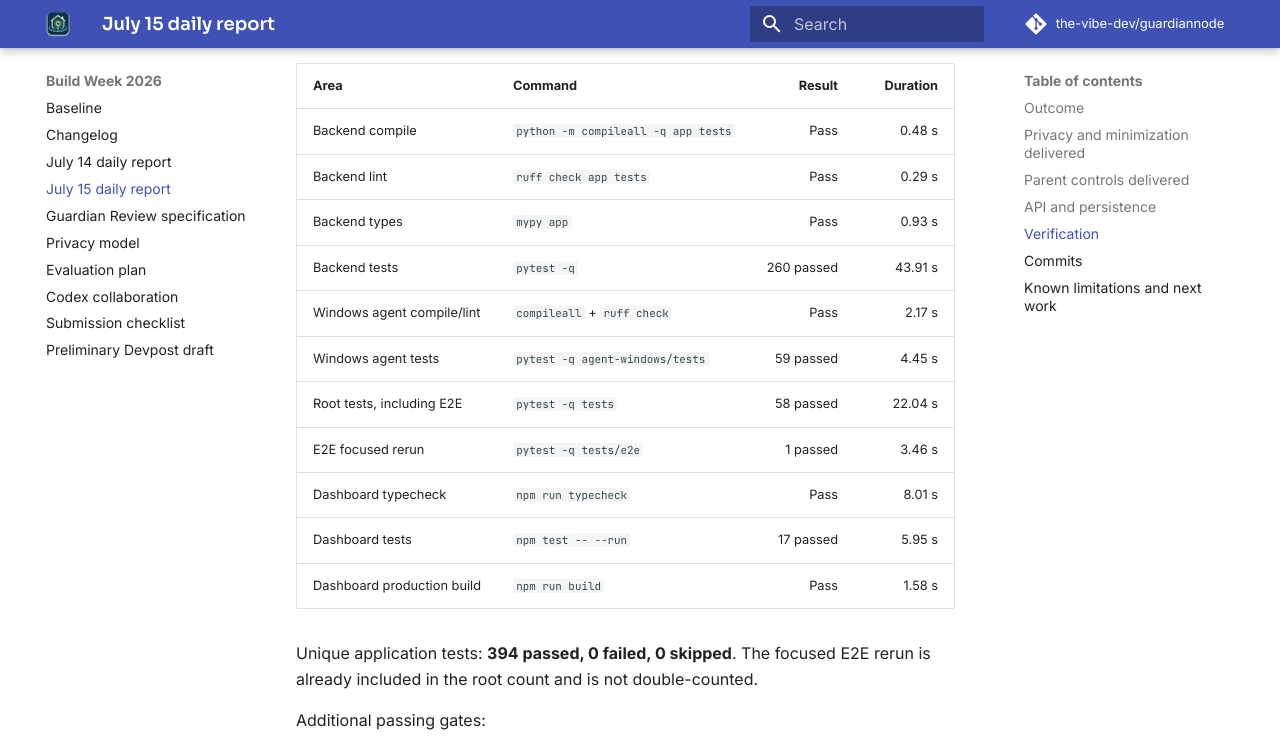
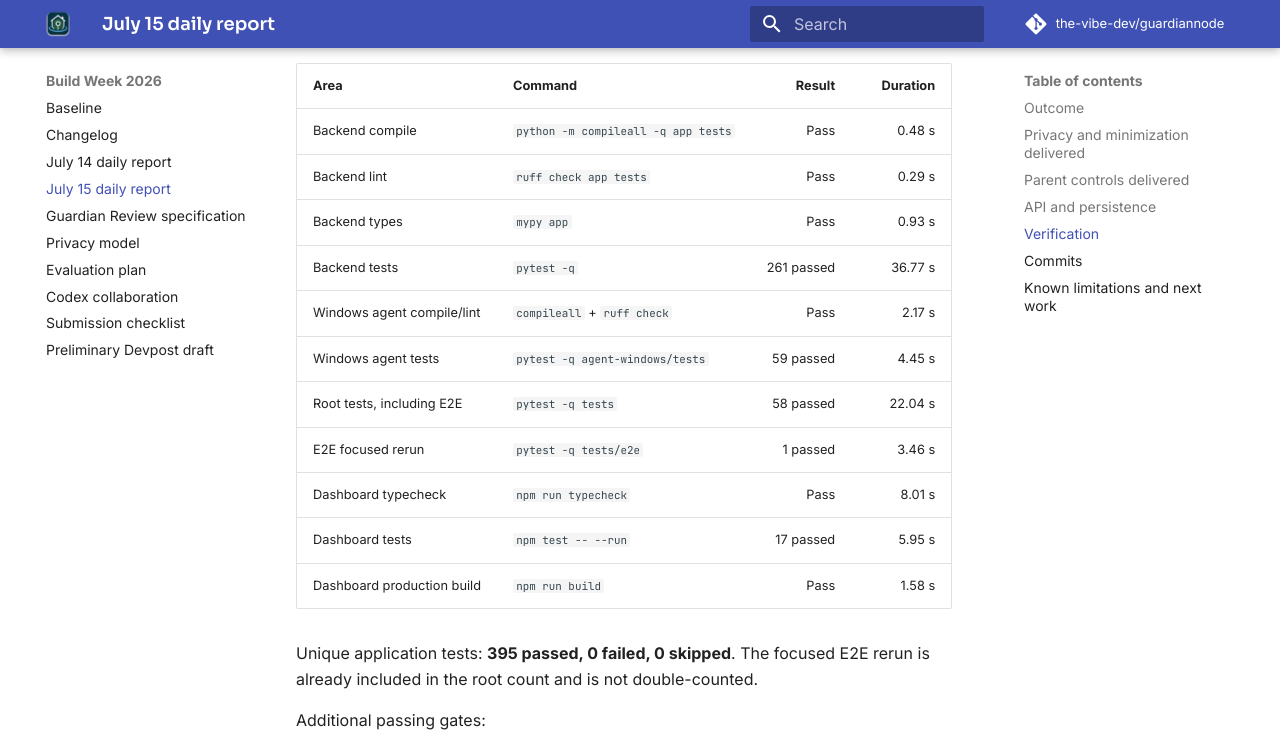
Before and after one commit to the-vibe-dev/guardiannode, an MkDocs documentation site: the page built from docs/build-week/DAILY_2026-07-15.md, in a window 1280 px wide and 1400 px high, scrolled down 1722 px. Shown: the top 752 px of the window. Built offline with MkDocs 1.6.1 and Material for MkDocs 9.7.7, drawn with Linux system fonts in a browser that asks for light colours; comment, search, counter and statistics services are not loaded; some of the changed text lies outside the part shown.

Commit message:
docs: finalize July 15 verification report

```diff
--- a/docs/build-week/DAILY_2026-07-15.md
+++ b/docs/build-week/DAILY_2026-07-15.md
@@ -60,7 +60,7 @@ environment, Node 24.18.0, npm 11.16.0, America/New_York on 2026-07-15.
 | Backend compile | `python -m compileall -q app tests` | Pass | 0.48 s |
 | Backend lint | `ruff check app tests` | Pass | 0.29 s |
 | Backend types | `mypy app` | Pass | 0.93 s |
-| Backend tests | `pytest -q` | 260 passed | 43.91 s |
+| Backend tests | `pytest -q` | 261 passed | 36.77 s |
 | Windows agent compile/lint | `compileall` + `ruff check` | Pass | 2.17 s |
 | Windows agent tests | `pytest -q agent-windows/tests` | 59 passed | 4.45 s |
 | Root tests, including E2E | `pytest -q tests` | 58 passed | 22.04 s |
@@ -69,7 +69,7 @@ environment, Node 24.18.0, npm 11.16.0, America/New_York on 2026-07-15.
 | Dashboard tests | `npm test -- --run` | 17 passed | 5.95 s |
 | Dashboard production build | `npm run build` | Pass | 1.58 s |
 
-Unique application tests: **394 passed, 0 failed, 0 skipped**. The focused E2E
+Unique application tests: **395 passed, 0 failed, 0 skipped**. The focused E2E
 rerun is already included in the root count and is not double-counted.
 
 Additional passing gates:
```
Also changed, not shown: other parts of docs/build-week/DAILY_2026-07-15.md (+1 -0 lines).
